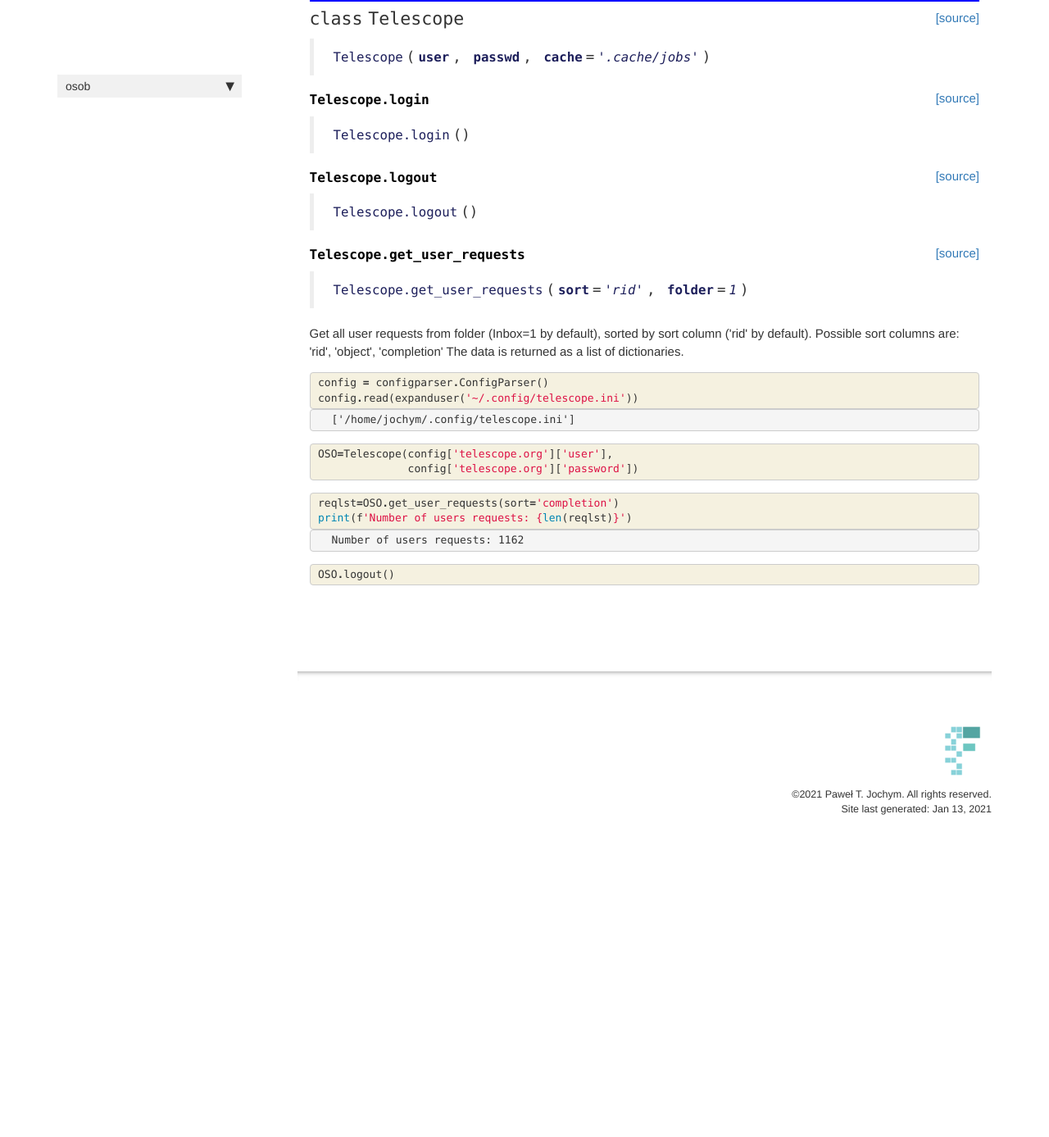
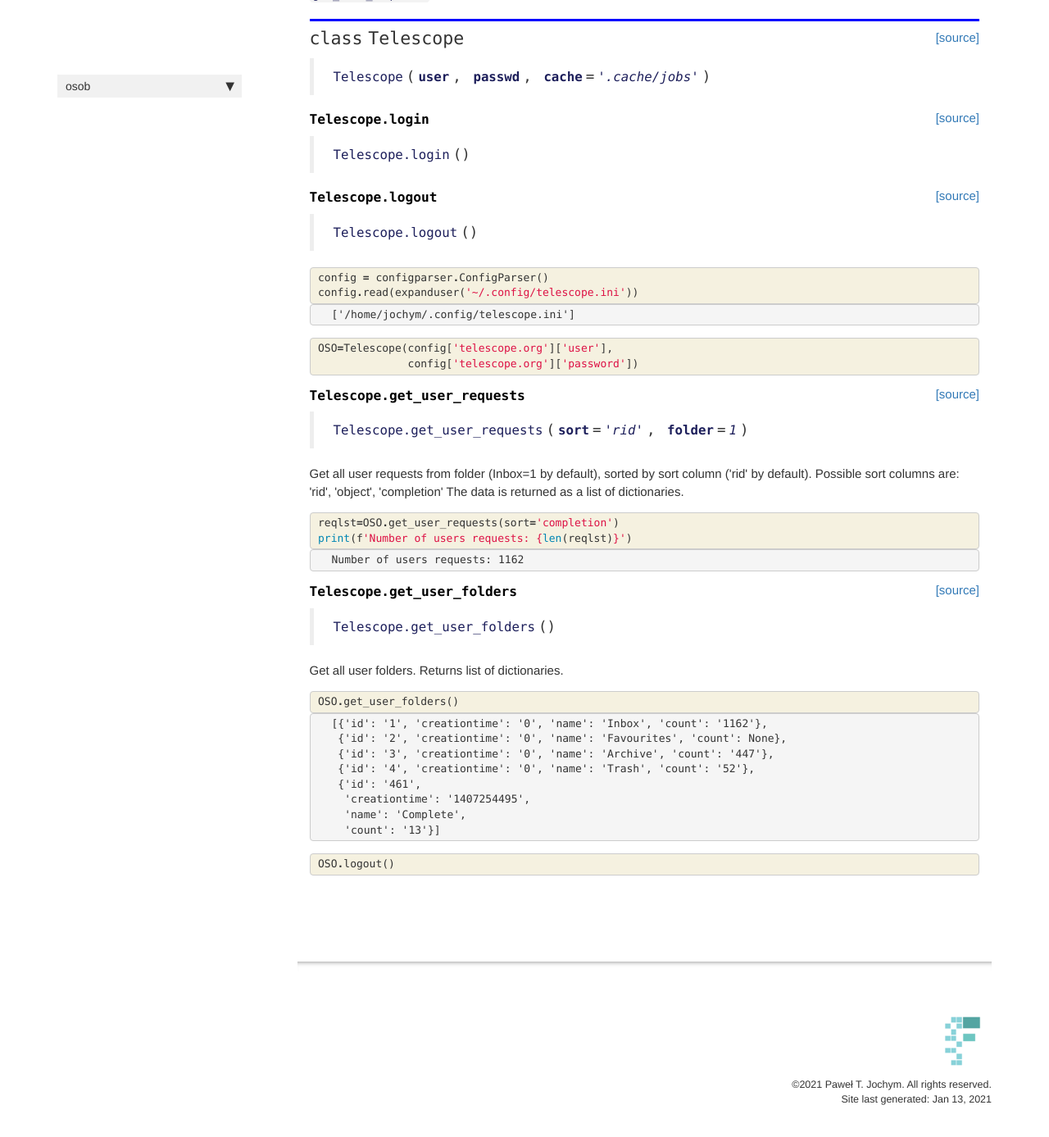
Before and after one commit to jochym/osob, a Jekyll site: the page built from docs/core.html, in a window 1280 px wide and 1400 px high, scrolled down 522 px. Shown: the top 1387 px of the window at 82% size. Built offline with Jekyll 4.4.1, drawn with Linux system fonts in a browser that asks for light colours; nearby versions of some CDN libraries; comment, search, counter and statistics services are not loaded; before the commit the page ends 1569 px from its top, so only the background shows below that; some of the changed text lies outside the part shown.

Commit message:
get_folders

```diff
--- a/docs/core.html
+++ b/docs/core.html
@@ -139,41 +139,6 @@ nb_path: "00_core.ipynb"
     {% raw %}
 
 <div class="cell border-box-sizing code_cell rendered">
-
-<div class="output_wrapper">
-<div class="output">
-
-<div class="output_area">
-
-
-<div class="output_markdown rendered_html output_subarea ">
-<h4 id="Telescope.get_user_requests" class="doc_header"><code>Telescope.get_user_requests</code><a href="https://github.com/jochym/osob/tree/main/osob/core.py#L77" class="source_link" style="float:right">[source]</a></h4><blockquote><p><code>Telescope.get_user_requests</code>(<strong><code>sort</code></strong>=<em><code>'rid'</code></em>, <strong><code>folder</code></strong>=<em><code>1</code></em>)</p>
-</blockquote>
-<p>Get all user requests from folder (Inbox=1 by default),
-sorted by sort column ('rid' by default).
-Possible sort columns are: 'rid', 'object', 'completion'
-The data is returned as a list of dictionaries.</p>
-
-</div>
-
-</div>
-
-</div>
-</div>
-
-</div>
-    {% endraw %}
-
-    {% raw %}
-
-<div class="cell border-box-sizing code_cell rendered">
-
-</div>
-    {% endraw %}
-
-    {% raw %}
-
-<div class="cell border-box-sizing code_cell rendered">
 <div class="input">
 
 <div class="inner_cell">
@@ -226,6 +191,41 @@ The data is returned as a list of dictionaries.</p>
     {% raw %}
 
 <div class="cell border-box-sizing code_cell rendered">
+
+<div class="output_wrapper">
+<div class="output">
+
+<div class="output_area">
+
+
+<div class="output_markdown rendered_html output_subarea ">
+<h4 id="Telescope.get_user_requests" class="doc_header"><code>Telescope.get_user_requests</code><a href="https://github.com/jochym/osob/tree/main/osob/core.py#L77" class="source_link" style="float:right">[source]</a></h4><blockquote><p><code>Telescope.get_user_requests</code>(<strong><code>sort</code></strong>=<em><code>'rid'</code></em>, <strong><code>folder</code></strong>=<em><code>1</code></em>)</p>
+</blockquote>
+<p>Get all user requests from folder (Inbox=1 by default),
+sorted by sort column ('rid' by default).
+Possible sort columns are: 'rid', 'object', 'completion'
+The data is returned as a list of dictionaries.</p>
+
+</div>
+
+</div>
+
+</div>
+</div>
+
+</div>
+    {% endraw %}
+
+    {% raw %}
+
+<div class="cell border-box-sizing code_cell rendered">
+
+</div>
+    {% endraw %}
+
+    {% raw %}
+
+<div class="cell border-box-sizing code_cell rendered">
 <div class="input">
 
 <div class="inner_cell">
@@ -258,6 +258,78 @@ The data is returned as a list of dictionaries.</p>
     {% raw %}
 
 <div class="cell border-box-sizing code_cell rendered">
+
+<div class="output_wrapper">
+<div class="output">
+
+<div class="output_area">
+
+
+<div class="output_markdown rendered_html output_subarea ">
+<h4 id="Telescope.get_user_folders" class="doc_header"><code>Telescope.get_user_folders</code><a href="https://github.com/jochym/osob/tree/main/osob/core.py#L113" class="source_link" style="float:right">[source]</a></h4><blockquote><p><code>Telescope.get_user_folders</code>()</p>
+</blockquote>
+<p>Get all user folders. Returns list of dictionaries.</p>
+
+</div>
+
+</div>
+
+</div>
+</div>
+
+</div>
+    {% endraw %}
+
+    {% raw %}
+
+<div class="cell border-box-sizing code_cell rendered">
+
+</div>
+    {% endraw %}
+
+    {% raw %}
+
+<div class="cell border-box-sizing code_cell rendered">
+<div class="input">
+
+<div class="inner_cell">
+    <div class="input_area">
+<div class=" highlight hl-ipython3"><pre><span></span><span class="n">OSO</span><span class="o">.</span><span class="n">get_user_folders</span><span class="p">()</span>
+</pre></div>
+
+    </div>
+</div>
+</div>
+
+<div class="output_wrapper">
+<div class="output">
+
+<div class="output_area">
+
+
+
+<div class="output_text output_subarea output_execute_result">
+<pre>[{&#39;id&#39;: &#39;1&#39;, &#39;creationtime&#39;: &#39;0&#39;, &#39;name&#39;: &#39;Inbox&#39;, &#39;count&#39;: &#39;1162&#39;},
+ {&#39;id&#39;: &#39;2&#39;, &#39;creationtime&#39;: &#39;0&#39;, &#39;name&#39;: &#39;Favourites&#39;, &#39;count&#39;: None},
+ {&#39;id&#39;: &#39;3&#39;, &#39;creationtime&#39;: &#39;0&#39;, &#39;name&#39;: &#39;Archive&#39;, &#39;count&#39;: &#39;447&#39;},
+ {&#39;id&#39;: &#39;4&#39;, &#39;creationtime&#39;: &#39;0&#39;, &#39;name&#39;: &#39;Trash&#39;, &#39;count&#39;: &#39;52&#39;},
+ {&#39;id&#39;: &#39;461&#39;,
+  &#39;creationtime&#39;: &#39;1407254495&#39;,
+  &#39;name&#39;: &#39;Complete&#39;,
+  &#39;count&#39;: &#39;13&#39;}]</pre>
+</div>
+
+</div>
+
+</div>
+</div>
+
+</div>
+    {% endraw %}
+
+    {% raw %}
+
+<div class="cell border-box-sizing code_cell rendered">
 <div class="input">
 
 <div class="inner_cell">
--- a/osob/_nbdev.py
+++ b/osob/_nbdev.py
@@ -5,7 +5,8 @@ __all__ = ["index", "modules", "custom_doc_links", "git_url"]
 index = {"Telescope": "00_core.ipynb",
          "Telescope.login": "00_core.ipynb",
          "Telescope.logout": "00_core.ipynb",
-         "Telescope.get_user_requests": "00_core.ipynb"}
+         "Telescope.get_user_requests": "00_core.ipynb",
+         "Telescope.get_user_folders": "00_core.ipynb"}
 
 modules = ["core.py"]
 
```
Also changed, not shown: osob/core.py (+10 -0 lines), 1 other file.
